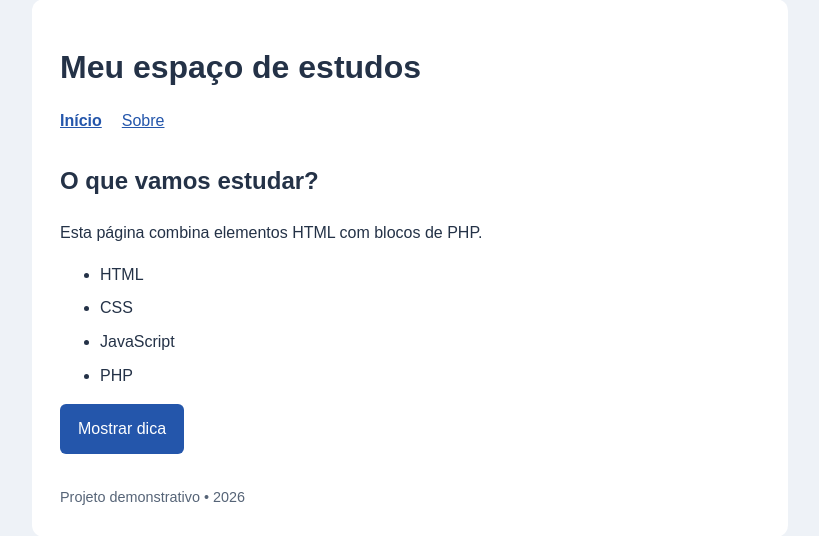
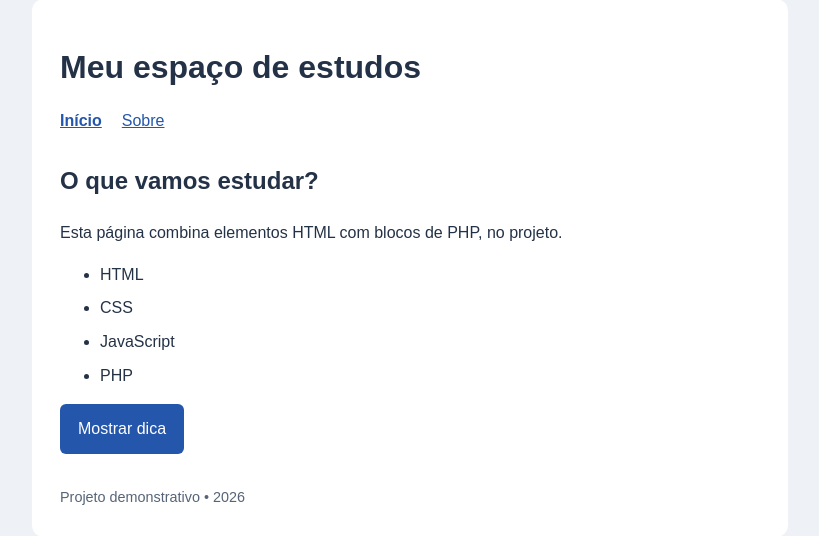
Before and after one commit to gtsenacti/PROJETO_PHP, a PHP site: page / in a window 1280 px wide. Shown: the part 33-569 px from the top of the page, without its empty margins (230-1049 px from the left). Run offline with PHP 8.4, Linux system fonts and the light colour scheme.

Commit message:
alteração realizada

```diff
--- a/index.php
+++ b/index.php
@@ -21,7 +21,7 @@ $ano = date('Y');
             <a href="sobre.php">Sobre</a>
         </nav>
         <h2>O que vamos estudar?</h2>
-        <p>Esta página combina elementos HTML com blocos de PHP.</p>
+        <p>Esta página combina elementos HTML com blocos de PHP, no projeto.</p>
         <ul>
             <?php foreach ($assuntos as $assunto) { ?>
                 <li><?php echo $assunto; ?></li>
```
